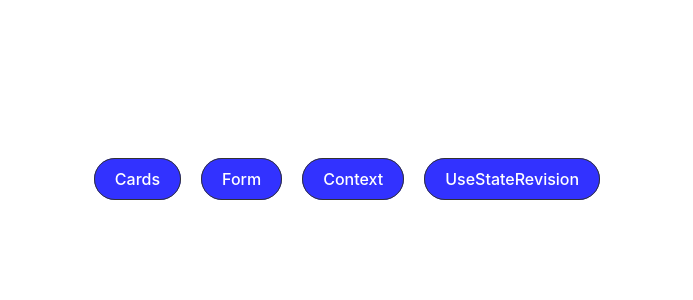
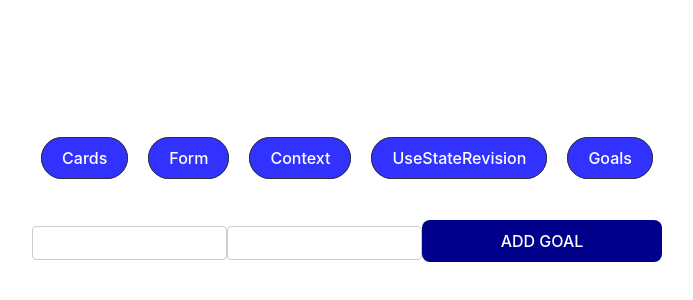
Before and after one commit to AbubakrAliFOX/Meta-React-Advanced-Demo, a React (Vite) app: page /goals in a window 1280 px wide. Shown: the part 196-496 px from the top of the page, without its empty margins (293-986 px from the left). Built offline with nearby package versions, Linux system fonts and the light colour scheme.

Commit message:
Add goals component layout

```diff
--- a/src/App.jsx
+++ b/src/App.jsx
@@ -5,6 +5,7 @@ import { Route, Routes, Link } from "react-router-dom";
 import Form from "./components/Form";
 import MainApp from "./components/Context/App";
 import UseStateRevision from "./components/UseStateRevision/index.jsx";
+import Goals from "./components/Goals";
 
 const desserts = [
   {
@@ -45,6 +46,9 @@ function App() {
         <Link to="/useStateRevision" className="nav-item">
           UseStateRevision
         </Link>
+        <Link to="/goals" className="nav-item">
+          Goals
+        </Link>
       </nav>
 
       <Routes>
@@ -55,6 +59,7 @@ function App() {
         <Route path="/form" element={<Form />} />
         <Route path="/context" element={<MainApp />} />
         <Route path="/useStateRevision" element={<UseStateRevision />} />
+        <Route path="/goals" element={<Goals />} />
       </Routes>
     </>
   );
--- /dev/null
+++ b/src/components/Goals/GoalsList.jsx
@@ -0,0 +1,11 @@
+export default function GoalsList({ goals }) {
+  return (
+    <ul>
+      {goals.map((currentGoal) => (
+        <li>
+          {currentGoal.goal}, by {currentGoal.by}
+        </li>
+      ))}
+    </ul>
+  );
+}
--- /dev/null
+++ b/src/components/Goals/index.jsx
@@ -0,0 +1,25 @@
+import { useState } from "react";
+import GoalsList from "./goalsList";
+
+export default function Goals() {
+  const [formData, setFormData] = useState({ goal: "", by: "" });
+  const handleSubmit = (e) => {
+    e.preventDefault();
+  };
+  const handleChange = (e) => {
+    setFormData(prevData => {
+        return {...prevData, [e.target.name]: [e.target.value]}
+    })
+  }
+
+  return (
+    <div>
+      <form onSubmit={handleSubmit}>
+        <input onChange={handleChange} value={formData.goal} type="text" />
+        <input onChange={handleChange} value={formData.by} type="text" />
+        <button type="submit">Add Goal</button>
+      </form>
+      {/* <GoalsList /> */}
+    </div>
+  );
+}
--- a/src/components/UseStateRevision/index.jsx/index.jsx
+++ b/src/components/UseStateRevision/index.jsx/index.jsx
@@ -1,18 +1,23 @@
 import { useState } from "react";
 
 export default function App() {
-  const [greeting, setGreeting] = useState({ greet: "Hello, World" });
+  const [greeting, setGreeting] = useState(
+    {
+        greet: "Hello",
+        place: "World"
+    }
+  );
   console.log(greeting, setGreeting);
 
   function updateGreeting() {
-    const newGreeting = {...greeting};
-    newGreeting.greet = "Hello, World-Wide Web";
-    setGreeting(newGreeting);
+    setGreeting(prevState => {
+        return {...prevState, place: "World-Wide Web"}
+    });
   }
 
   return (
     <div>
-      <h1>{greeting.greet}</h1>
+      <h1>{greeting.greet}, {greeting.place}</h1>
       <button onClick={updateGreeting}>Update greeting</button>
     </div>
   );
```
